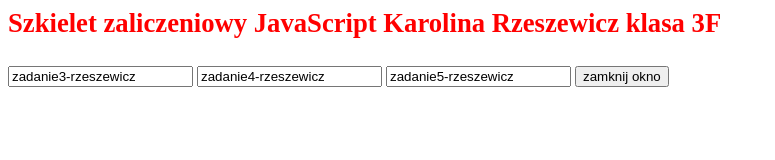
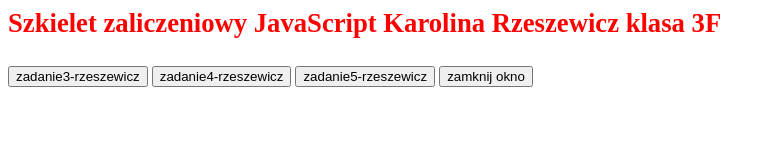
Before and after one commit to Karo122/JavaScript_wiosna, a plain HTML site: page index.html in a window 1280 px wide. Shown: the whole page, without its empty margins (0-775 px from the left). Drawn offline with Linux system fonts and the light colour scheme.

Commit message:
Update index.html

```diff
--- a/index.html
+++ b/index.html
@@ -8,11 +8,11 @@
             }
             function WinOpen_z4()
             {
-                window.open("z4_rzes.html","okienko_z4","toolbar=no,directories=no,menubar=no,height=380,width=160,top=200,left=200");
+                window.open("z4_rzes.html","okienko_z4","toolbar=no,directories=no,menubar=no,height=380,width=480,top=200,left=400");
             }
             function WinOpen_z5()
             {
-                window.open("z5_rzes.html","okienko_z5","toolbar=no,directories=no,menubar=no,height=380,width=160,top=200,left=200");
+                window.open("z5_rzes.html","okienko_z5","toolbar=no,directories=no,menubar=no,height=300,width=760,top=800,left=30");
             }
             function okno_zamknij()
             {
@@ -27,9 +27,9 @@
             <input type="button" name="przycisk" value="Zadanie 1" onclick="WinOpen_z1(' ')">
             <input type="button" name="przycisk" value="Zadanie 2" onclick="WinOpen_z2(' ')">
             -->
-            <input type="button_z3" name="zadanie3" value="zadanie3-rzeszewicz" onclick="WinOpen_z3(' ')">
-            <input type="button_z4" name="zadanie4" value="zadanie4-rzeszewicz" onclick="WinOpen_z4(' ')">
-            <input type="button_z5" name="zadanie5" value="zadanie5-rzeszewicz" onclick="WinOpen_z5(' ')">
+            <input type="button" name="zadanie3" value="zadanie3-rzeszewicz" onclick="WinOpen_z3(' ')">
+            <input type="button" name="zadanie4" value="zadanie4-rzeszewicz" onclick="WinOpen_z4(' ')">
+            <input type="button" name="zadanie5" value="zadanie5-rzeszewicz" onclick="WinOpen_z5(' ')">
             <input type="button" value="zamknij okno" onclick="okno_zamknij()"/>
         </form>
     </body>
```
